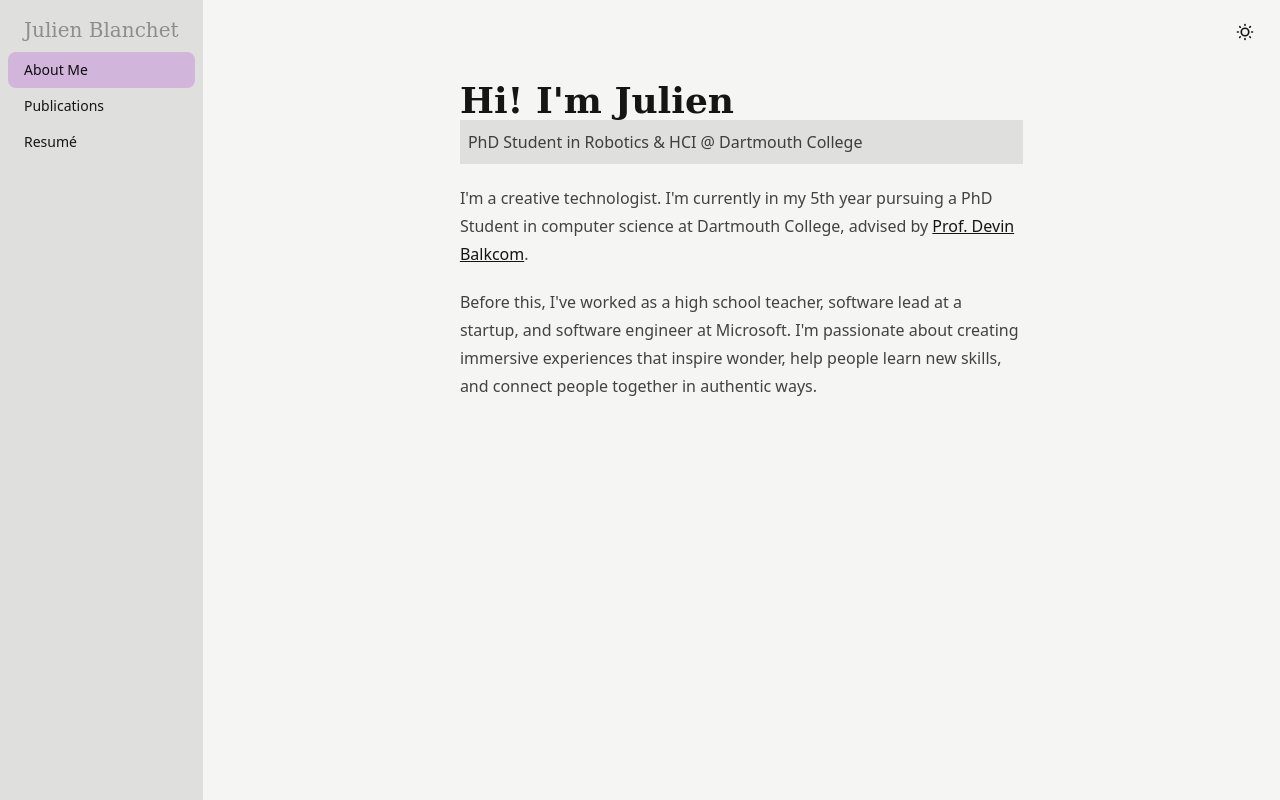
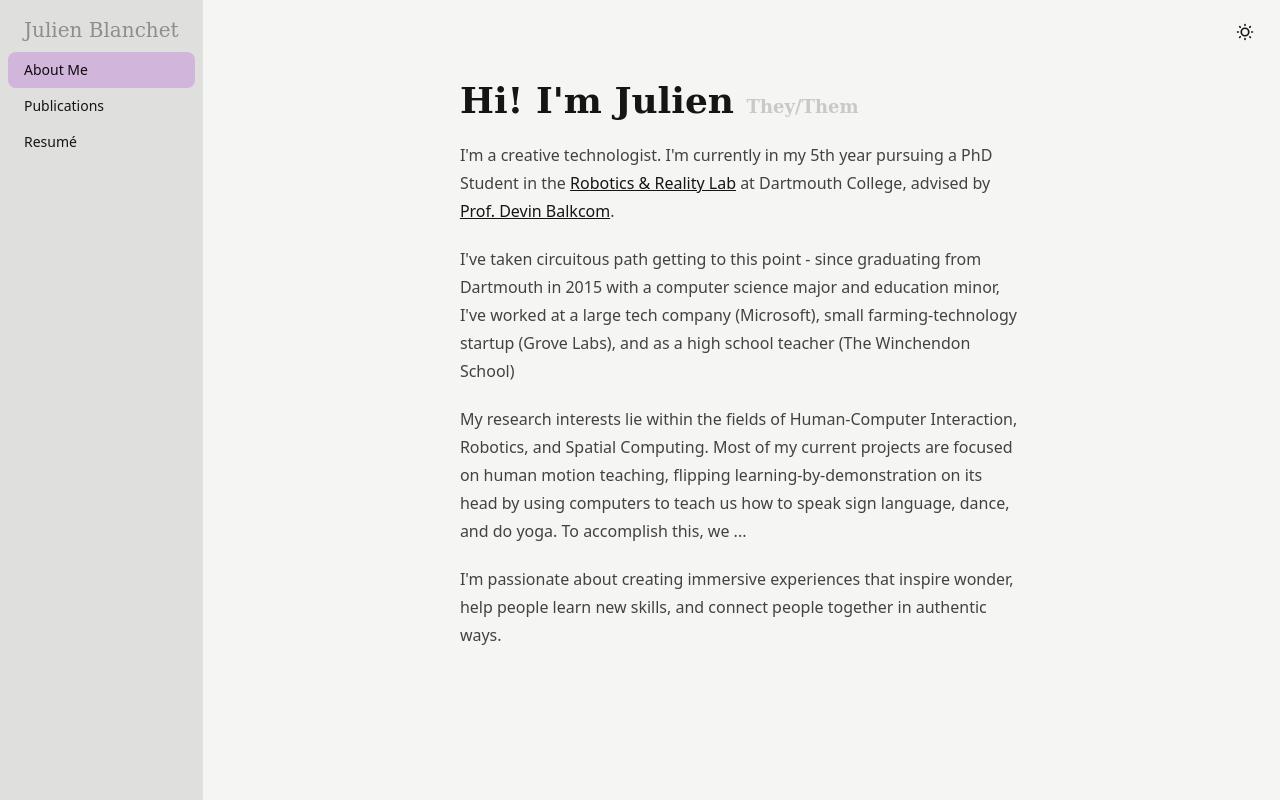
Before and after one commit to j55blanchet/j55blanchet.github.io, a SvelteKit app: page / in a window 1280 px wide. Built offline with nearby package versions, Linux system fonts and the light colour scheme.

Commit message:
Working on website copy

```diff
--- a/src/routes/+page.svelte
+++ b/src/routes/+page.svelte
@@ -1,20 +1,20 @@
-<main class="max-w-prose p-4 mx-auto prose " contenteditable="true">
-    <div class="prose">
-        <h1 class="font-slabserif">Hi! I'm Julien</h1>
-    </div>
+<article class="max-w-prose p-4 mx-auto prose prose-headings:font-slabserif">
 
-    <aside class="p-2 bg-base-200">PhD Student in Robotics &amp; HCI @ Dartmouth College
-        <!-- <span class="badge">They/Them</span> -->
-    </aside>
+    <h1 class="mb-2">
+        Hi! I'm Julien
+        <aside class="inline text-lg text-base-300">They/Them</aside>
+    </h1>
 
-
-
-    <p class="">
-        I'm a creative technologist. I'm currently in my 5th year pursuing a PhD Student in computer science at Dartmouth College, advised by <a href="https://rlab.cs.dartmouth.edu/devin/">Prof. Devin Balkcom</a>.
+    <p>
+        I'm a creative technologist. I'm currently in my 5th year pursuing a PhD Student in the <a href="https://rlab.cs.dartmouth.edu/home/">Robotics &amp; Reality Lab</a> at Dartmouth College, advised by <a href="https://rlab.cs.dartmouth.edu/devin/">Prof. Devin Balkcom</a>.
     </p>
-    <p class="">
-        Before this, I've worked as a high school teacher, software lead at a startup, and software engineer at Microsoft.
-
+    <p>
+        I've taken circuitous path getting to this point - since graduating from Dartmouth in 2015 with a computer science major and education minor, I've worked at a large tech company (Microsoft), small farming-technology startup (Grove Labs), and as a high school teacher (The Winchendon School)
+    </p>
+    <p>
+        My research interests lie within the fields of Human-Computer Interaction, Robotics, and Spatial Computing. Most of my current projects are focused on human motion teaching, flipping learning-by-demonstration on its head by using computers to teach us how to speak sign language, dance, and do yoga. To accomplish this, we ...
+    </p>
+    <p>
         I'm passionate about creating immersive experiences that inspire wonder, help people learn new skills, and connect people together in authentic ways.
     </p>
 
@@ -26,4 +26,4 @@
 
         <li>Include some sort of graphics on about page to make it more interesting</li>
    </ul> -->
-</main>
+</article>
```
